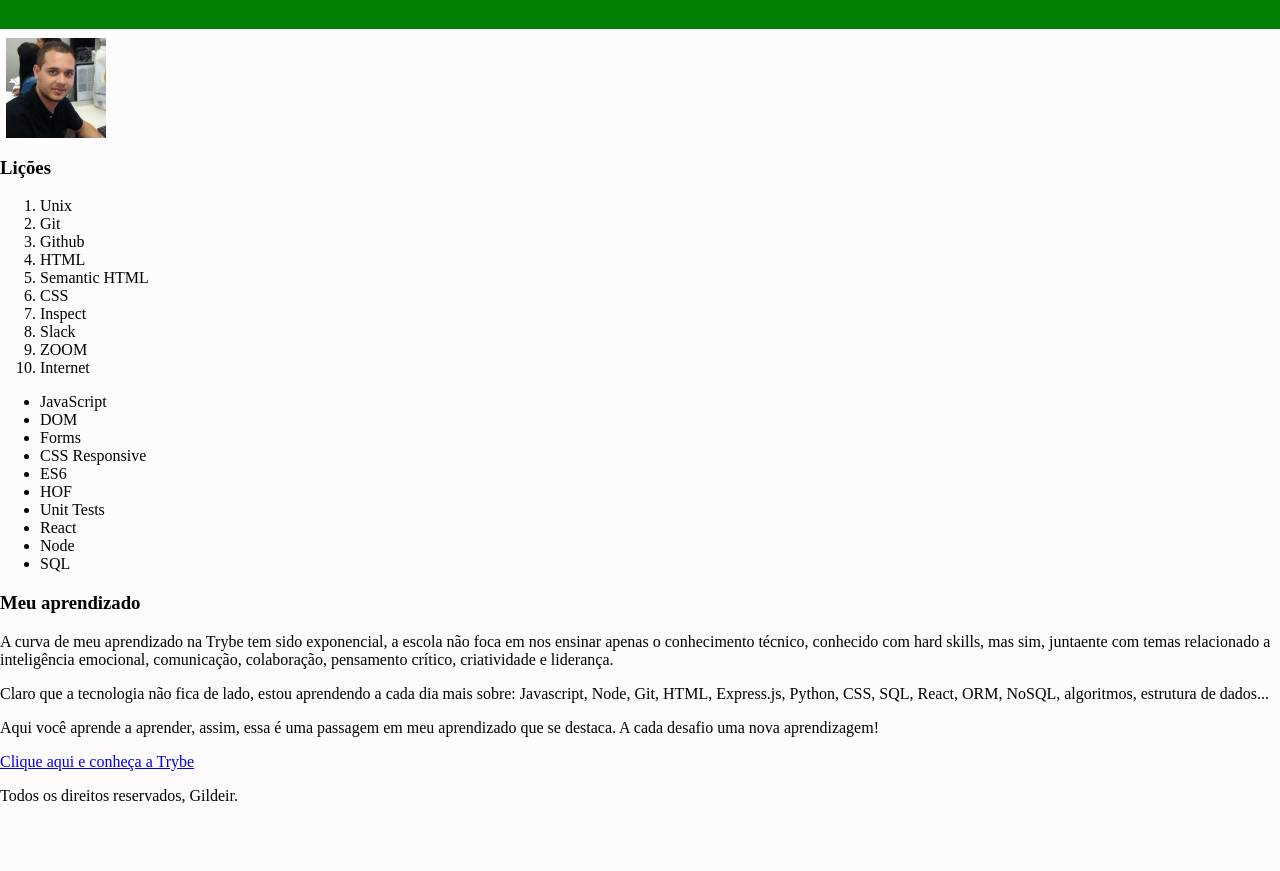
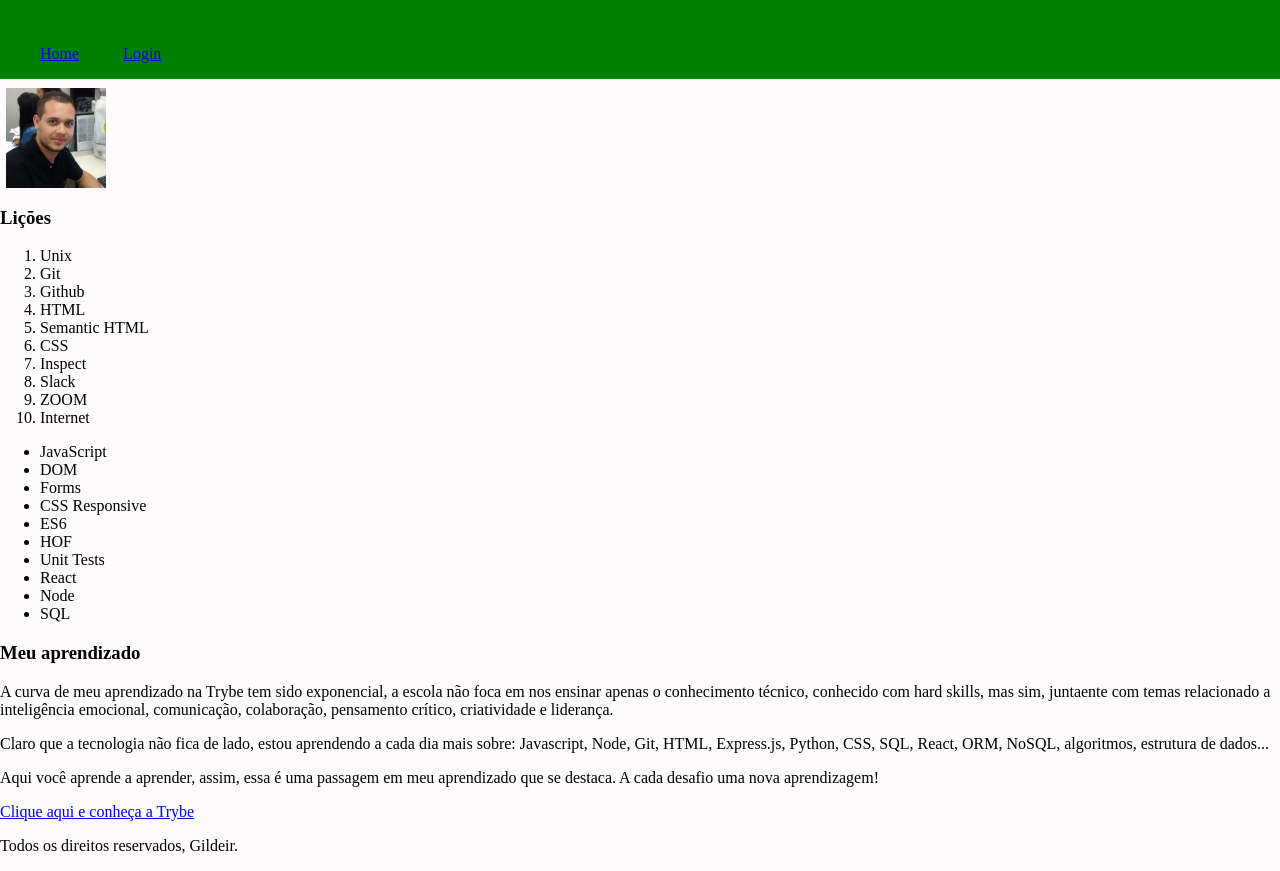
Before and after one commit to Gildeir/Lessons-learned-project-fundamentals, a website: page index.html in a window 1280 px wide. Shown: the part 72-943 px from the top of the page. Before the commit the page ends 893 px from the top, so only its background shows below. Drawn offline with Linux system fonts and the light colour scheme.

Commit message:
Adiciona tag Nan

```diff
--- a/index.html
+++ b/index.html
@@ -13,6 +13,12 @@
         <h1 id=titulo>
             <p>Lições aprendidas - Trybe!</p>
         </h1>
+
+        <nav class=nave-style>
+            <ul> <a href="#">Home</a> </ul>
+            <ul> <a href="#">Login</a> </ul>
+
+        </nav>
 
     </header>
 
--- a/style.css
+++ b/style.css
@@ -16,7 +16,7 @@ text-align: center;
 }
 
 #minha_foto{
-    margin-top: 110px;
+    margin-top: 160px;
     margin-left: 6px;
     position:unset;
     height: 100px;
@@ -32,3 +32,9 @@ text-align: center;
 #licoes_a_aprender{
 
 }
+
+.nave-style ul{
+    position:unset;
+    display: inline-block;
+
+}
```
